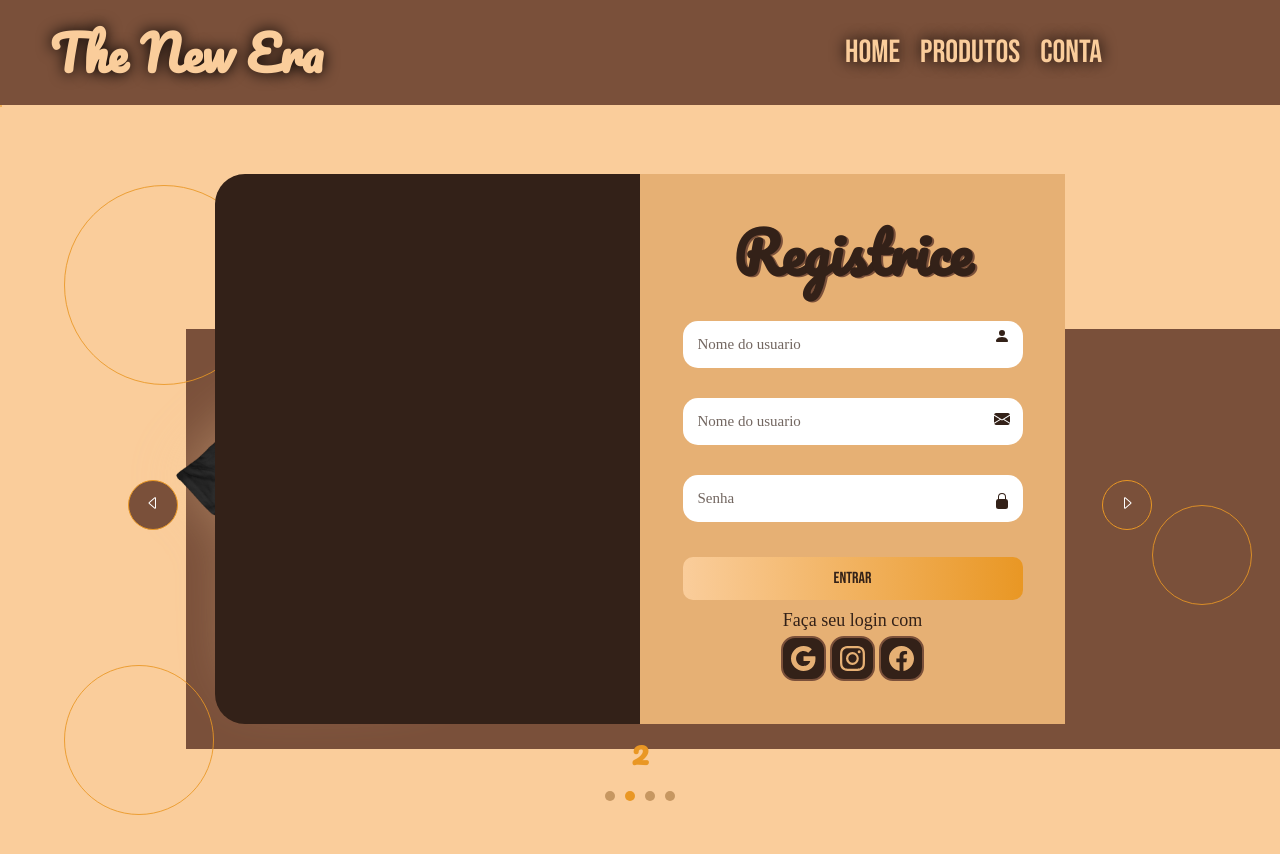
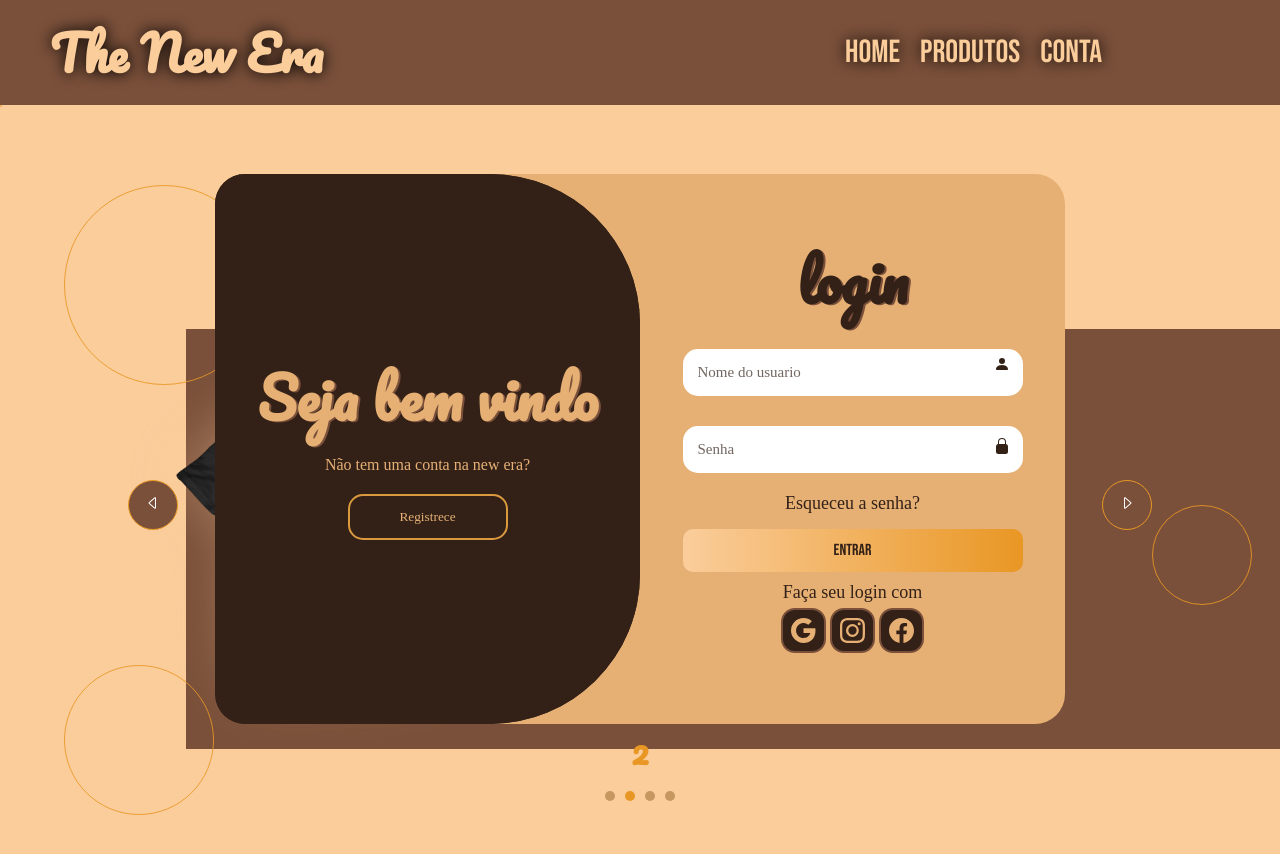
Before and after one commit to Giovanni-html/loja-online-de-roupas, a plain HTML site: page index.html in a window 1280 px wide. Both pictures are taken after a click on the button "conta". Drawn offline with Linux system fonts and the light colour scheme; a web font is replaced by a local one.

Commit message:
terminei a transição, mas inseri um bug na parte do javascript

```diff
--- a/index.html
+++ b/index.html
@@ -142,7 +142,7 @@
       </div>
 
       <div class="container-conta">
-        <div class="shape-login">
+        <div class="shape login">
           <form action="">
             <h1>login</h1>
             <div class="input">
@@ -231,7 +231,7 @@
           </form>
         </div>
 
-        <div class="shape-register">
+        <div class="shape register">
           <form action="">
             <h1>Registrice</h1>
             <div class="input">
@@ -285,7 +285,7 @@
             </div>
 
             <button class="Entrar">Entrar</button>
-            <p class="entre-com">Faça seu login com</p>
+            <p class="entre-com">Se registre com</p>
             <div class="midias-sociais">
               <a href="#"
                 ><svg
@@ -333,6 +333,21 @@
             </div>
           </form>
         </div>
+
+        <div class="shape-ativo">
+          <div class="painel-ativo ativo-esquerda">
+            <h1 class="bem-vindo">Seja bem vindo</h1>
+            <p class="sem-conta">Não tem uma conta na new era?</p>
+            <button class="btn register-btn">Registrece</button>
+          </div>
+        </div>
+        <div class="shape-ativo">
+          <div class="painel-ativo ativo-direita">
+            <h1 class="bem-vindo">Bem vindo de volta</h1>
+            <p class="sem-conta">Venha conferir as novidades</p>
+            <button class="btn login-btn">Entrar</button>
+          </div>
+        </div>
       </div>
     </main>
   </body>
--- a/scripts.js
+++ b/scripts.js
@@ -58,3 +58,14 @@ window.addEventListener("click", (event) => {
     popupConta.classList.remove("mostrar");
   }
 });
+
+const containerConta = document.querySelector(".container-conta");
+const registerBtn = document.querySelector(".register-btn");
+const loginBtn = document.querySelector(".login-btn");
+
+registerBtn.addEventListener("click", () => {
+  containerConta.classList.add("ativo");
+});
+loginBtn.addEventListener("click", () => {
+  containerConta.classList.remove("ativo");
+});
--- a/styles.css
+++ b/styles.css
@@ -403,8 +403,9 @@ header nav ul li:hover:after {
   display: none;
   width: 850px;
   height: 550px;
-  background-color: #332118;
+  background-color: #e6b074;
   border-radius: 30px;
+  overflow: hidden;
 }
 
 .container-conta.mostrar {
@@ -413,28 +414,114 @@ header nav ul li:hover:after {
   align-items: center;
 }
 
-.shape-login {
+.shape {
   position: absolute;
   right: 0;
   width: 50%;
   height: 100%;
-  background: #e6b074;
   display: flex;
   align-items: center;
   color: #332118;
   text-align: center;
+  transition: 0.6s ease-in-out 1.2s, visibility 0s 1s;
 }
 
-.shape-register {
+.container-conta.ativo .shape {
+  right: 50%;
+}
+
+.shape.login {
+  visibility: visible;
+}
+
+.container-conta.ativo .shape.login {
+  visibility: hidden;
+}
+
+.shape.register {
+  visibility: hidden;
+}
+
+.container-conta.ativo .shape.register {
+  visibility: visible;
+}
+
+.shape-ativo {
   position: absolute;
-  right: 0;
+  width: 100%;
+  height: 100%;
+}
+
+.shape-ativo::before {
+  content: "";
+  position: absolute;
+  left: -150%;
+  width: 200%;
+  height: 100%;
+  border-radius: 150px;
+  background: #332118;
+  transition: 1.8s ease-in-out;
+}
+
+.container-conta.ativo .shape-ativo::before {
+  left: 50%;
+}
+
+.painel-ativo {
+  position: absolute;
   width: 50%;
   height: 100%;
-  background: #e6b074;
+  color: #e6b074;
+  padding: 15px;
   display: flex;
+  flex-direction: column;
+  justify-content: center;
   align-items: center;
+  transition: 0.6s ease-in-out 0.6s;
+}
+
+.painel-ativo.ativo-esquerda {
+  left: 0;
+  transition-delay: 0.8s;
+}
+
+.container-conta.ativo .painel-ativo.ativo-esquerda {
+  left: -50%;
+  transition-delay: 0.7s;
+}
+
+.painel-ativo.ativo-direita {
+  right: -50%;
+  transition-delay: 0.7s;
+}
+
+.container-conta.ativo .painel-ativo.ativo-direita {
+  right: 0;
+  transition-delay: 0.8s;
+}
+
+.painel-ativo p {
+  margin: 20px 0 20px;
+}
+
+.painel-ativo .btn {
+  width: 160px;
+  height: 46px;
+  background: transparent;
+  border: 2px solid #da993e;
+  box-shadow: none;
+  border-radius: 15px;
+  color: #e6b074;
+  cursor: pointer;
+}
+
+.painel-ativo.ativo-esquerda {
+  z-index: 2;
+}
+
+.painel-ativo .btn:hover {
+  background-color: #da993e;
   color: #332118;
-  text-align: center;
 }
 
 form {
```
